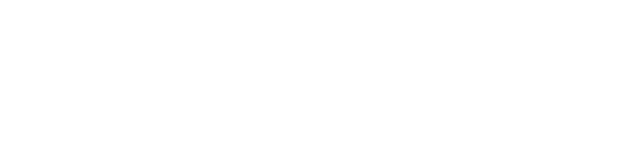
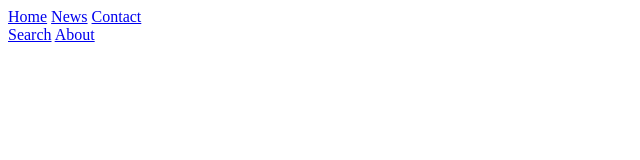
Before and after one commit to Aggrey-Odinga/Resort-Website, a plain HTML site: page index.html in a window 1280 px wide. Shown: the whole page, without its empty margins (0-640 px from the left). Drawn offline with Linux system fonts and the light colour scheme.

Commit message:
add menu items

```diff
--- a/index.html
+++ b/index.html
@@ -7,5 +7,14 @@
     <title>Document</title>
   </head>
   <body>
-    </body>
+    <div class="topnav">
+      <a class="active" href="#home">Home</a>
+      <a href="#news">News</a>
+      <a href="#contact">Contact</a>
+      <div class="topnav-right">
+        <a href="#search">Search</a>
+        <a href="#about">About</a>
+      </div>
+    </div>
+  </body>
 </html>
```
